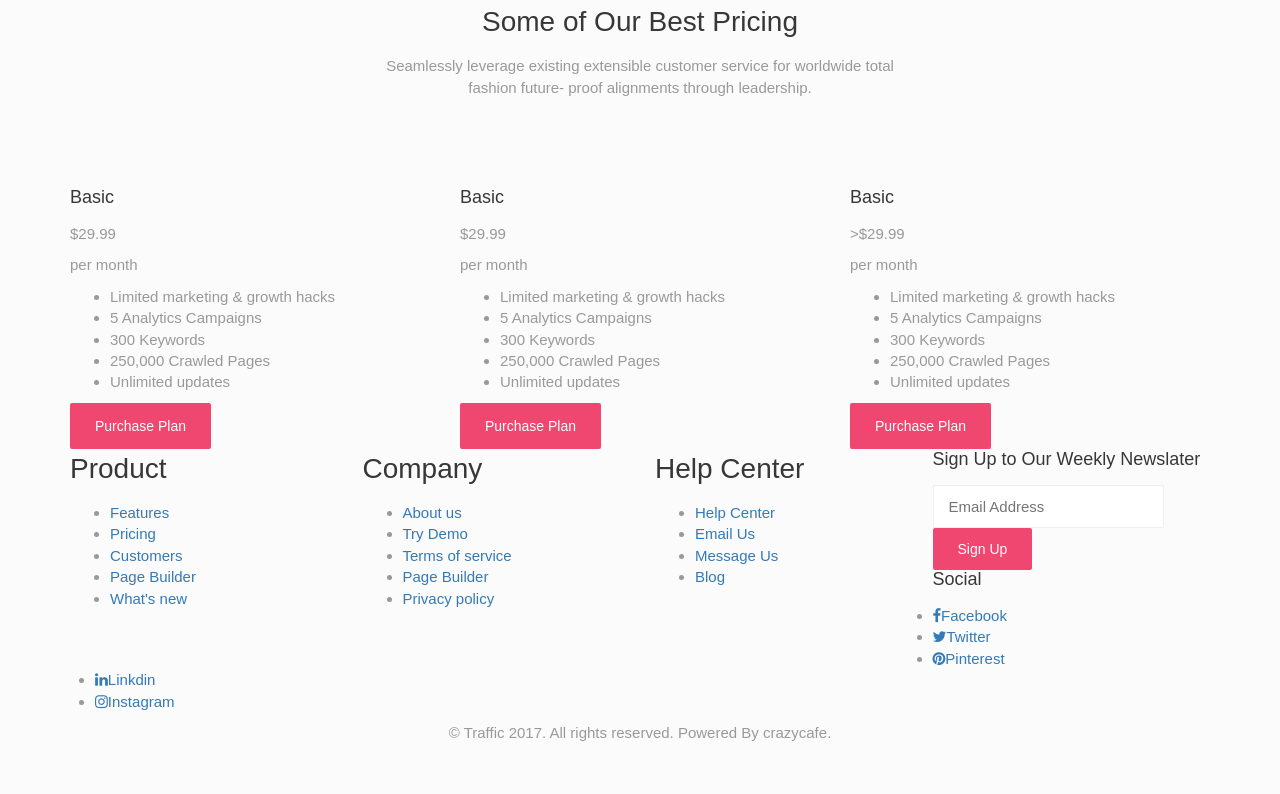
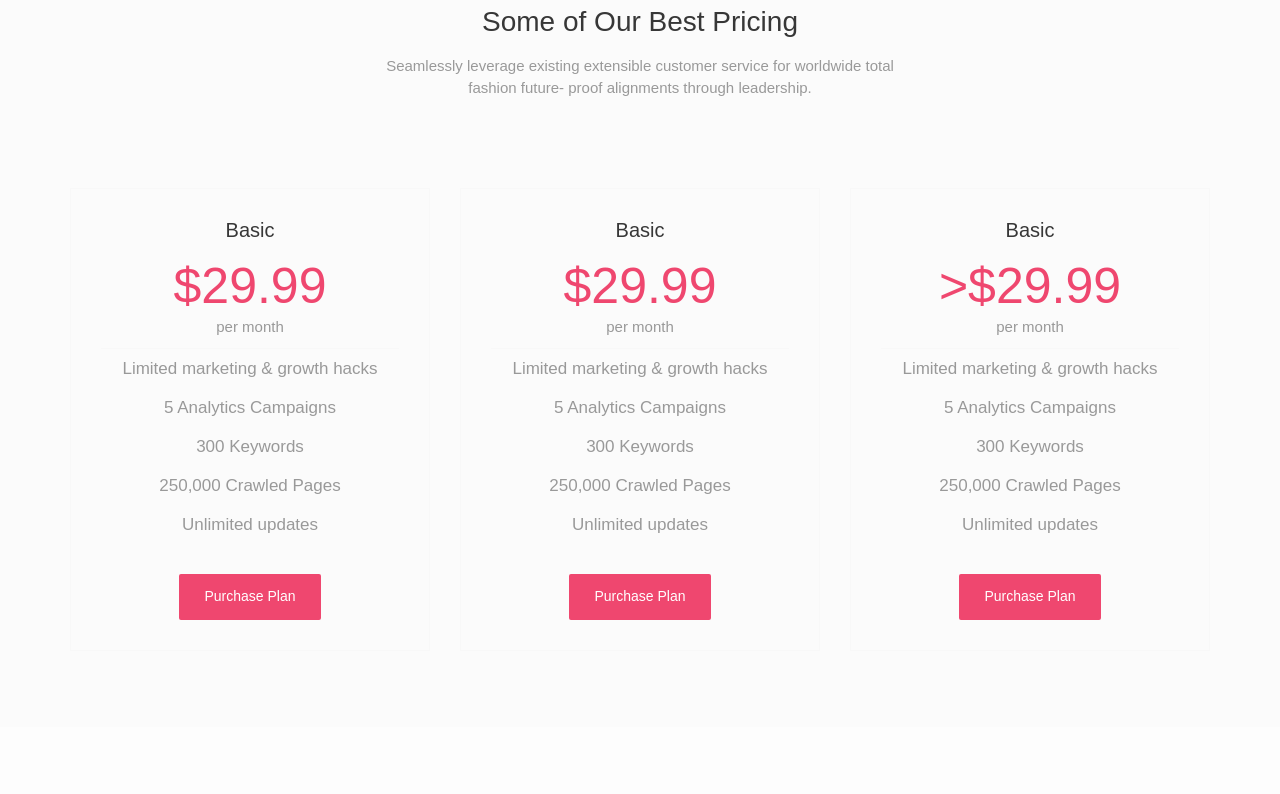
Before and after one commit to shanta05/psd-to-html-class-1-, a plain HTML site: page index.html in a window 1280 px wide. Shown: the part 4490-5284 px from the top of the page. Drawn offline with Linux system fonts and the light colour scheme; a web font is replaced by a local one.

Commit message:
Create style.css

```diff
--- a/assets/css/style.css
+++ b/assets/css/style.css
@@ -237,3 +237,122 @@ background-color: #ECECEC;
     margin: 0;
     padding: 8px;
 }
+.signle-pricing-box {
+    border: 1px solid #f8f8f8;
+    margin-bottom: 75px;
+    padding: 30px;
+    text-align: center;
+    transition: 0.2s
+}
+.pricing-content {
+    font-size: 17px;
+    line-height: 2.3;
+}
+.pricing-heading {
+    border-bottom: 1px solid #f8f8f8;
+}
+.pricing-heading h4 {
+    color: #373737;
+    font-size: 20px;
+    transition: 0.2s;
+}
+
+.pricing-count {
+    color: #ef476f;
+    font-size: 50px;
+    font-weight: 400;
+    line-height: 60px;
+    margin: 0;
+}
+.pricing-content ul {
+    list-style: outside none none;
+    margin: 0 0 30px;
+    padding: 0;
+}
+.pricing-content .boxed-btn {
+    line-height: 1.4;
+}
+
+.signle-pricing-box:hover {
+    border-color: #ef476f;
+}
+.signle-pricing-box:hover .pricing-heading {
+    border-color: #ef476f;
+}
+
+
+.single-logo-item {
+    display: table;
+    height: 100px;
+    width: 100%;
+    opacity: 0.7;
+    transition: 0.2s
+}
+.single-logo-item:hover{
+  opacity: 1;
+}
+.single-logo-item:hover .logo-item-inner img{
+  color: #ef476f;
+}
+.logo-item-inner {
+    display: table-cell;
+    vertical-align: middle;
+}
+
+.footer-area {
+    background: #fdfdfd none repeat scroll 0 0;
+}
+.footer-area h4 {
+    font-size: 20px;
+}
+.footer-area, .footer-area a {
+    color: #999999;
+}
+.footer-area ul {
+    line-height: 2;
+    list-style: outside none none;
+    margin: 0;
+    padding: 0;
+}
+.email-subscriber-form input[type="email"] {
+    width: 16%;
+    background-color: #f6f6f6;
+    border-radius: 0;
+}
+
+.email-subscriber-form input[type="submit"] {
+    border-radius: 0;
+    margin-left: -4px;
+    padding-top: 12px;
+}
+
+.social-links li a i.fa {
+    margin-right: 5px;
+}
+.social-links li a:hover{
+  color: #ef476f;
+}
+.social-links li {
+    float: left;
+    padding-left: 35px;
+}
+.social-links li:nth-child(1) {
+    padding-left: 0;
+}
+.social-links li:nth-child(4) {
+    padding-left: 0;
+}
+.social-links li:nth-child(5) {
+    padding-left: 47px;
+}
+.email-subscriber-form {
+    margin-bottom: 45px;
+    margin-top: 45px;
+}
+.footer-area {
+    padding: 70px 0;
+}
+.copy-right {
+    background: #f7f7f7 none repeat scroll 0 0;
+    padding: 8px;
+}
```
